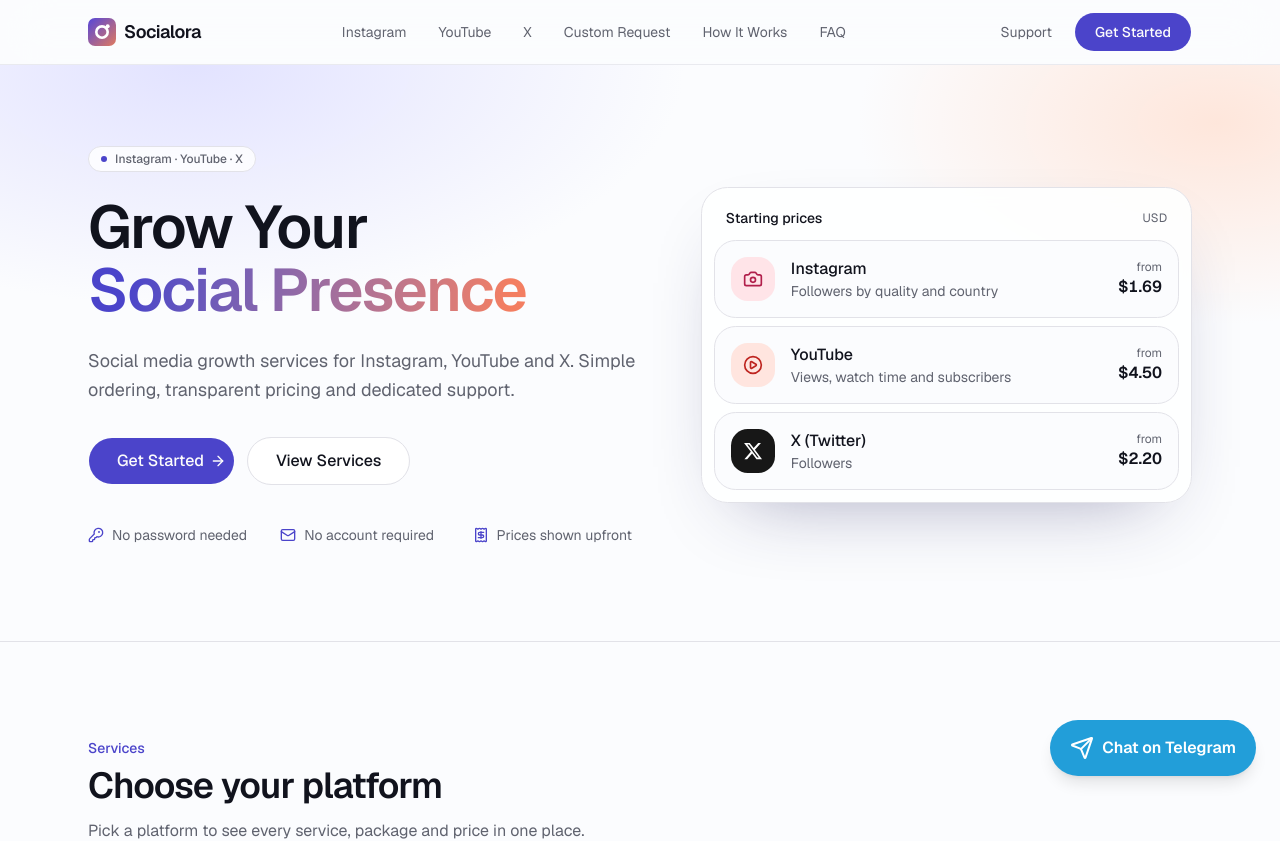
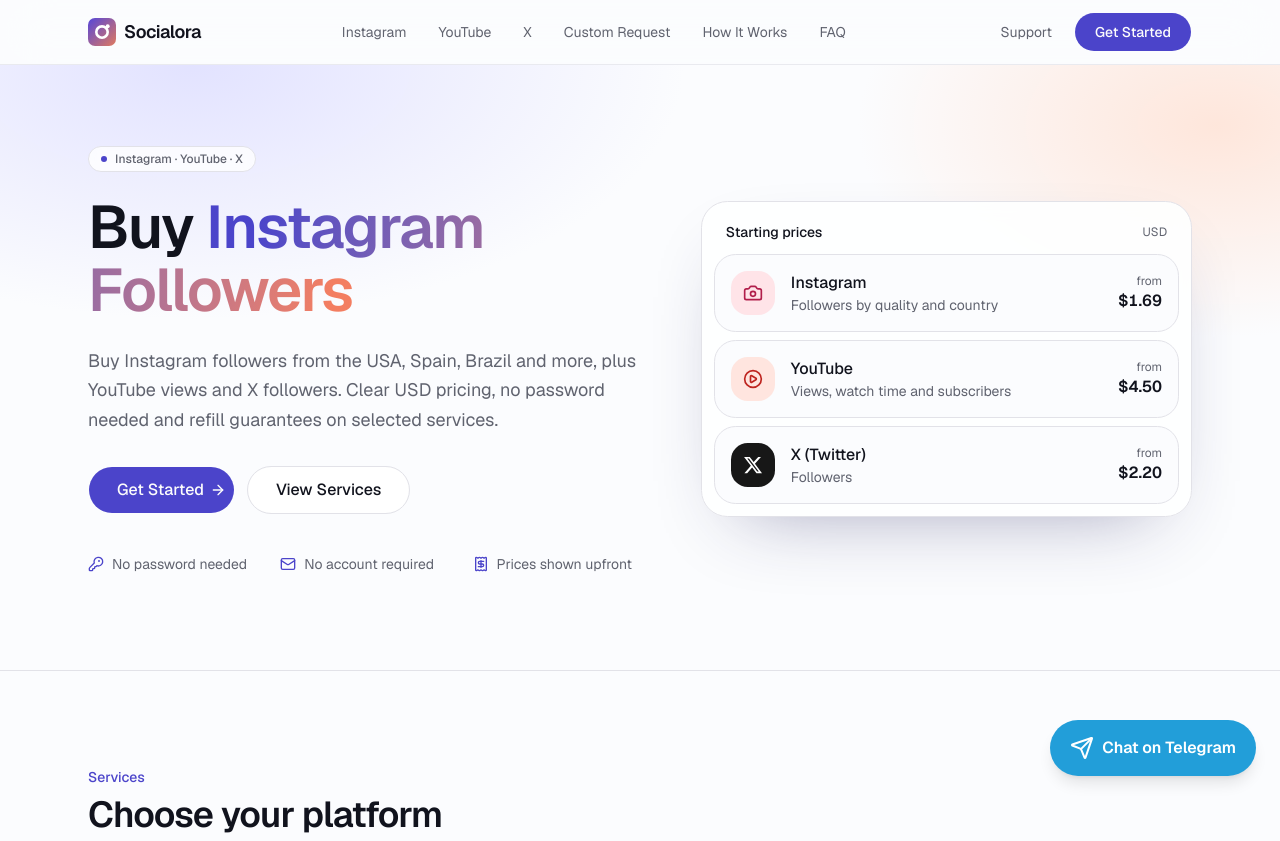
Before and after one commit to socialora1-code/socialora, a Next.js app: page / in a window 1280 px wide. Shown: the top 841 px of the page. Built offline with nearby package versions, Linux system fonts and the light colour scheme; no server answers.

Commit message:
Update hero.tsx

```diff
--- a/components/home/hero.tsx
+++ b/components/home/hero.tsx
@@ -20,11 +20,11 @@ export function Hero() {
             Instagram · YouTube · X
           </p>
           <h1 className="mt-6 text-5xl leading-[1.05] font-semibold tracking-tight text-balance sm:text-6xl">
-            Grow Your <span className="text-gradient">Social Presence</span>
+            Buy <span className="text-gradient">Instagram Followers</span>
           </h1>
           <p className="mt-6 max-w-xl text-lg leading-relaxed text-muted-foreground text-pretty">
-            Social media growth services for Instagram, YouTube and X. Simple ordering, transparent pricing and
-            dedicated support.
+            Buy Instagram followers from the USA, Spain, Brazil and more, plus YouTube views and X followers.
+            Clear USD pricing, no password needed and refill guarantees on selected services.
           </p>
           <div className="mt-8 flex flex-col gap-3 sm:flex-row">
             <Link href="/order" className={cn(buttonVariants(), 'h-12 rounded-full px-7 text-base')}>
```
